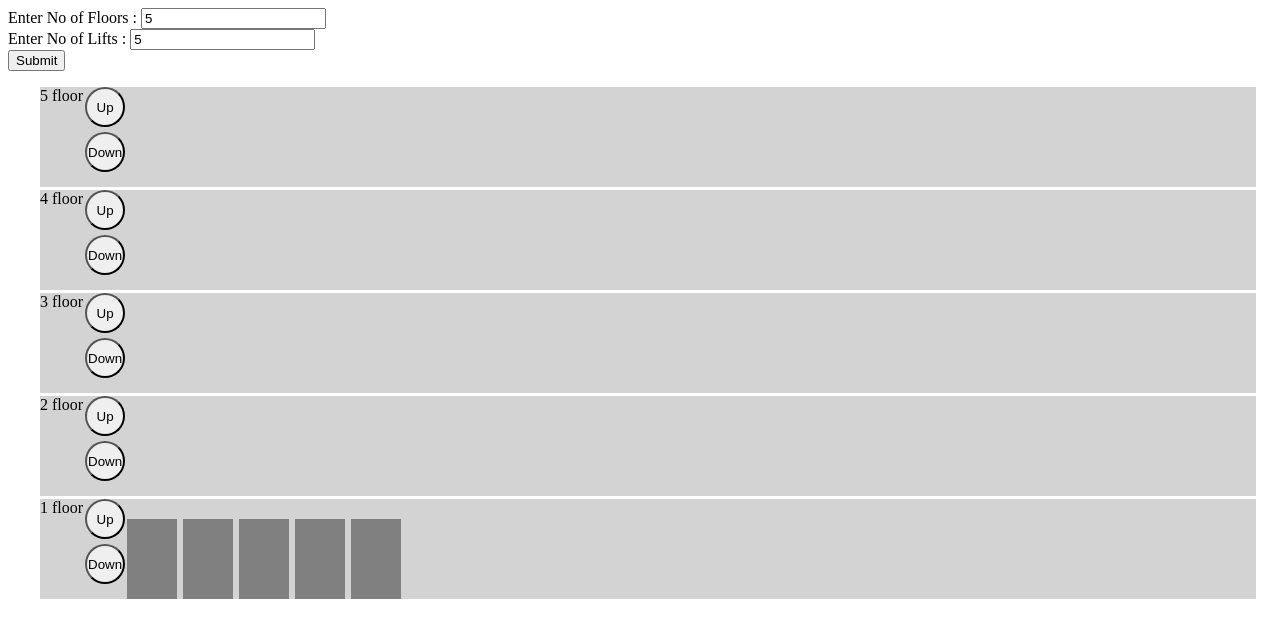
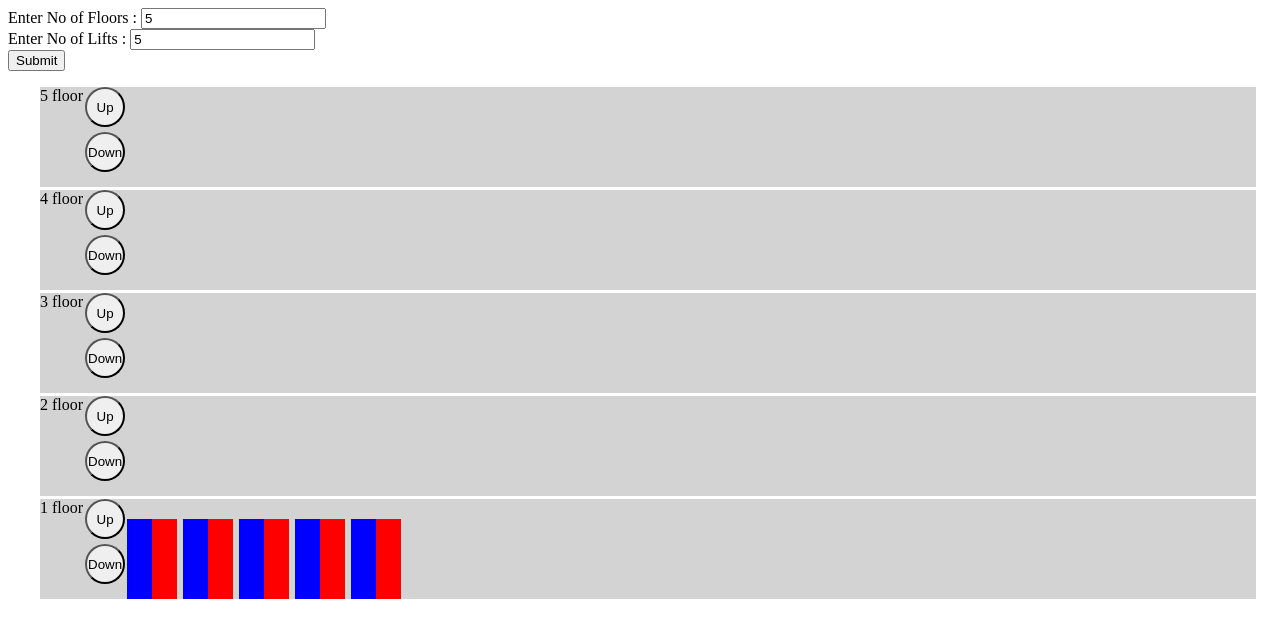
Before and after one commit to jusPankaj/lift-simulator, a plain HTML site: page src/index.html in a window 1280 px wide. Both pictures are taken after typing "5", "5" into the empty fields and a click on the input "Submit". Drawn offline with Linux system fonts and the light colour scheme.

Commit message:
added colors and opening door functionality

```diff
--- a/src/css/main.css
+++ b/src/css/main.css
@@ -46,28 +46,42 @@ button {
   height: 80px;
   background-color: silver;
   position: relative;
-  transition: transform 2.5s ease;
+  overflow: hidden;
 }
 
-.leftDoor, .rightDoor{
+
+.leftDoor{
   position: absolute;
   width: 50%;
   height: 100%;
-  background-color: gray;
-  transition: width 2.5s ease;
+  left: 0;
+  background-color: blue;
+  animation: leftDoor 2.5s ;
+}
+.rightDoor{
+  position: absolute;
+  width: 50%;
+  height: 100%;
+  right: 0;
+  background-color: red;
+  animation: rightDoor 2.5s;
 }
 
-.leftDoor{
-  left: 0;
-}
-.rightDoor{
-  right: 0;
-}
+/* .lift.open .leftDoor {
 
-.lift.open .leftDoor {
-  width: 0;
 }
 
 .lift.open .rightDoor {
-  width: 0;
+
+}  */
+
+
+@keyframes leftDoor {
+  from{left: 0;}
+  to{left:-50%}
 }
+
+@keyframes rightDoor {
+  from{right: 0}
+  to{right: -50%}
+}
```
